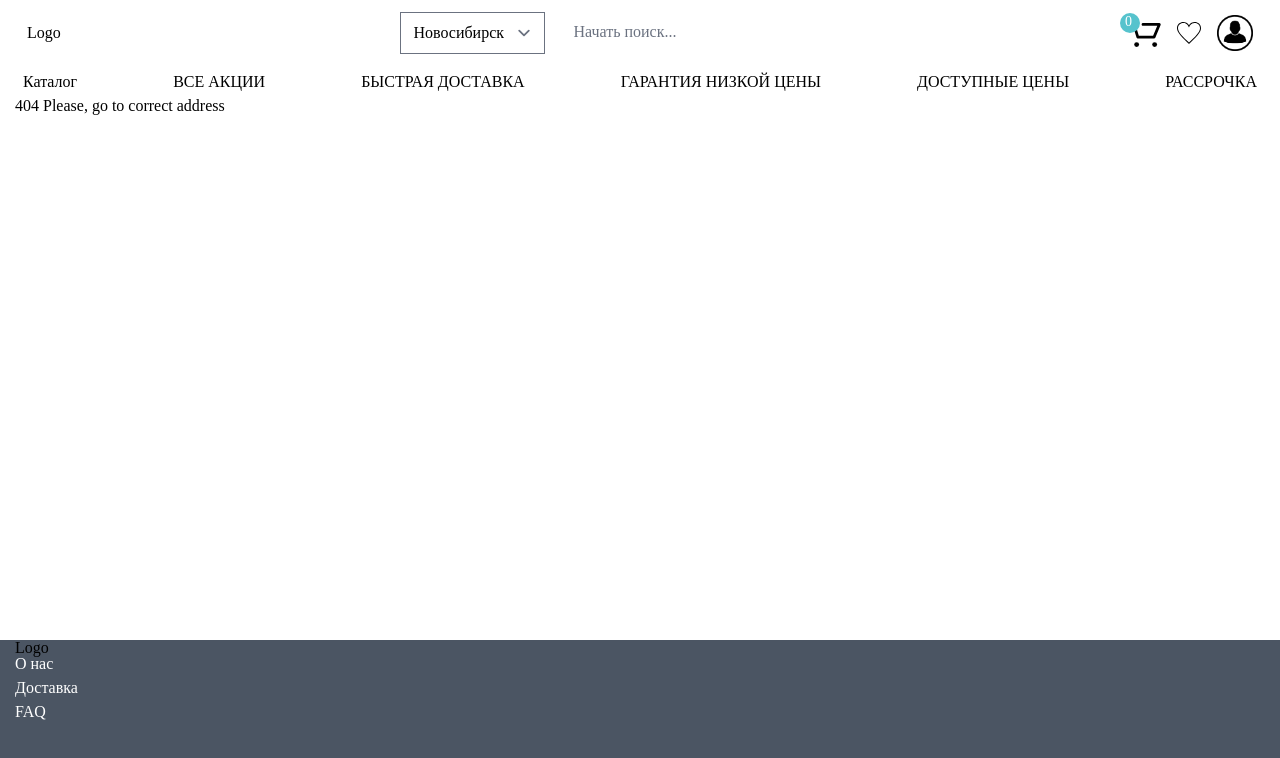
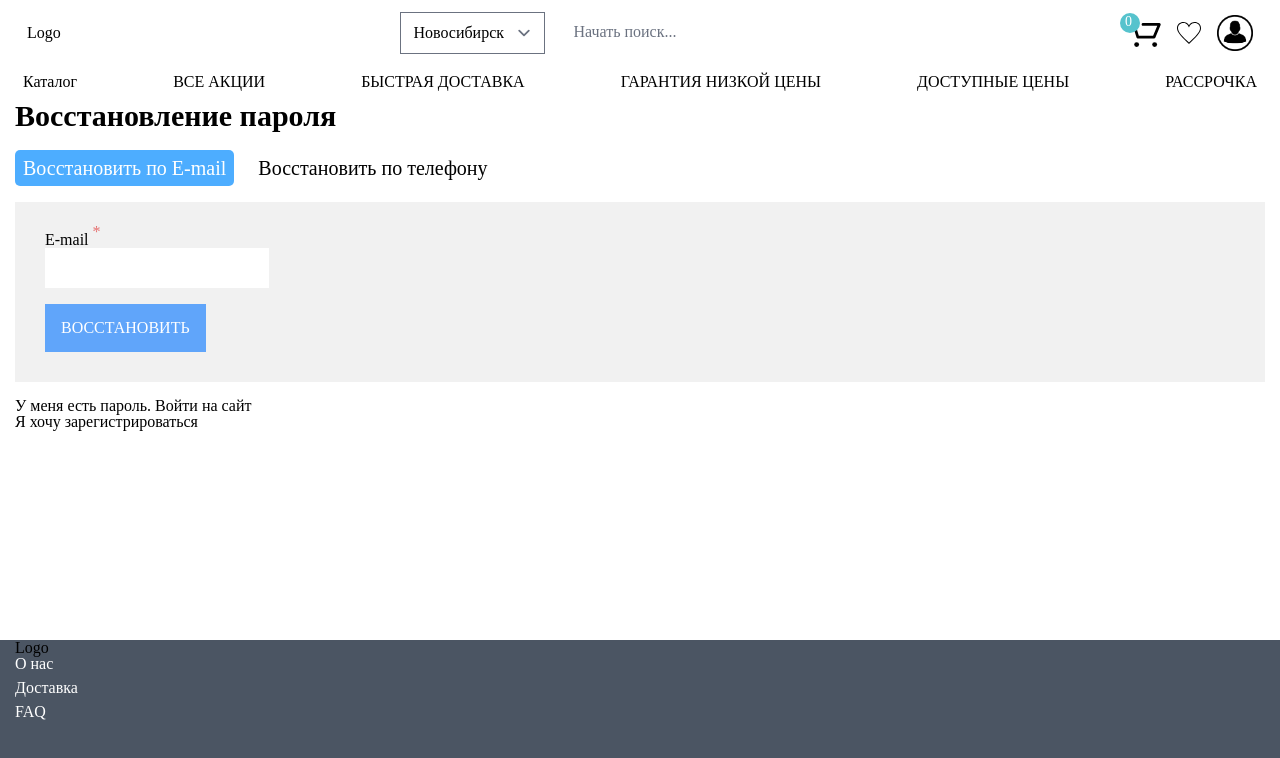
Before and after one commit to miirsery/electronic-store-V2, a Vue app: page /password-recovery in a window 1280 px wide. Before the commit this address had no page. Shown: the top 758 px of the page. Built offline with nearby package versions, Linux system fonts and the light colour scheme; what vue3-lazyload would draw is missing.

Commit message:
added password recovery page

```diff
--- a/src/components/Header.vue
+++ b/src/components/Header.vue
@@ -48,7 +48,7 @@
               type="button"
               class="actions__link icon"
               data-micromodal-trigger="modal-1"
-              @click="showModal = true"
+              @click="toggleModal"
             >
               <img src="../assets/avatar.png" alt="logo" />
             </button>
@@ -56,11 +56,11 @@
         </ul>
         <auth
           :show-modal="showModal && isUser.isAuth === false"
-          @close="showModal = !showModal"
+          @close="toggleModal"
         />
         <profile-settings
           :show-modal="showModal && isUser.isAuth !== false"
-          @close="showModal = !showModal"
+          @close="toggleModal"
         />
       </div>
     </div>
@@ -79,18 +79,23 @@ export default {
   data() {
     return {
       favoriteImgUrl: require("../assets/heart.svg"),
-      cartImgUrl: require("../assets/cart.svg"),
-      showModal: false,
-      showSettingsModal: false
+      cartImgUrl: require("../assets/cart.svg")
     };
+  },
+  methods: {
+    toggleModal() {
+      this.$store.dispatch("toggleModal")
+    }
   },
   computed: {
     ...mapGetters("cart", { cartCnt: "length" }),
     isUser() {
       return this.$store.state.user;
+    },
+    showModal() {
+      return this.$store.state.showAuthModal;
     }
   }
-
 };
 </script>
 
--- a/src/components/forrms/Auth.vue
+++ b/src/components/forrms/Auth.vue
@@ -47,7 +47,12 @@
                   success-message="Nice and secure!"
                 />
 
-                <router-link to="/" class="button mb-4 block">Забыли пароль?</router-link>
+                <router-link
+                  :to="{ name: 'passwordRecovery' }"
+                  @click="$emit('close')"
+                  class="button mb-4 block">
+                  Забыли пароль?
+                </router-link>
                 <button
                   class="submit-btn bg-indigo-400 pt-2 pb-2 pr-4 pl-4 text-xl text-white font-bold uppercase hover:bg-indigo-500"
                   type="submit"
@@ -218,7 +223,7 @@ export default {
       localStorage.setItem("tokenData", JSON.stringify(token.token));
       instance.defaults.headers.common[
         "Authorization"
-      ] = `Bearer ${token.token}`;
+        ] = `Bearer ${token.token}`;
       await this.test();
       this.$store.dispatch(
         "user/setUser",
--- a/src/routes.js
+++ b/src/routes.js
@@ -53,6 +53,11 @@ const routes = [
     component: () => import("@/views/accountSettings")
   },
   {
+    path: "/password-recovery",
+    name: "passwordRecovery",
+    component: () => import("@/views/passwordRecovery")
+  },
+  {
     path: "/:PathMatch(.*)*",
     name: "errorPage",
     component: () => import("@/views/ePage")
--- a/src/store/index.js
+++ b/src/store/index.js
@@ -12,12 +12,13 @@ export default createStore({
     categories,
     products,
     fullCategories,
-    user,
+    user
   },
   state() {
     return {
       showLoading: false,
-      isAuth: false
+      isAuth: false,
+      showAuthModal: false
     };
   },
 
@@ -25,7 +26,14 @@ export default createStore({
     [LOADING_SPINNER_SHOW_MUTATIONS](state, payload) {
       state.showLoading = payload;
     },
-
+    TOGGLE_MODAL(state) {
+      state.showAuthModal = !state.showAuthModal;
+    }
   },
-  strict: process.env.NODE_ENV !== "production",
+  actions: {
+    toggleModal({ commit }) {
+      commit("TOGGLE_MODAL");
+    }
+  },
+  strict: process.env.NODE_ENV !== "production"
 });
--- a/src/views/passwordRecovery.vue
+++ b/src/views/passwordRecovery.vue
@@ -1,15 +1,89 @@
 <template>
   <div class="password-recovery">
-    <h2 class="password-recovery__title title">Восстановление пароля</h2>
+    <h2 class="password-recovery__title font-bold text-3xl">
+      Восстановление пароля
+    </h2>
+    <div class="password-recovery__wrapper">
+      <div class="password-recovery__tabs flex items-center mb-4 mt-4">
+        <button
+          @click="toggleType"
+          :disabled="!phone"
+          :class="{ active: !phone }"
+          class="password-recovery__tab text-xl block mr-4 pt-1 pb-1 pl-2 pr-2"
+        >
+          Восстановить по E-mail
+        </button>
+        <button
+          :disabled="phone"
+          @click="toggleType"
+          class="password-recovery__tab text-xl block pt-1 pb-1 pl-2 pr-2"
+          :class="{ active: phone }"
+        >
+          Восстановить по телефону
+        </button>
+      </div>
+      <div class="password-recovery__content">
+        <form class="password-recovery__email" v-if="!phone">
+          <label class="password-recovery__label" for="email">E-mail <sup>*</sup></label>
+          <input id="email" class="password-recovery__input mb-4" type="text" />
+          <button type="button" class="text-white bg-blue-400 block p-4 uppercase bold">Восстановить</button>
+        </form>
+        <form class="password-recovery__phone" v-else>
+          <label class="password-recovery__label" for="phone">Phone <sup>*</sup></label>
+          <input id="phone" class="password-recovery__input mb-4" type="text" />
+          <button type="button" class="text-white bg-blue-400 block p-4 uppercase bold">Восстановить</button>
+        </form>
+        <div class="password-recovery__actions mt-4">
+          <a href="/" class="block">У меня есть пароль. Войти на сайт</a>
+          <button @click="toggleModal" type="button" class="block">
+            Я хочу зарегистрироваться
+          </button>
+        </div>
+      </div>
+    </div>
   </div>
 </template>
 
 <script>
 export default {
-
+  data() {
+    return {
+      phone: false
+    };
+  },
+  methods: {
+    toggleType() {
+      console.log(this.phone);
+      this.phone = !this.phone;
+    },
+    toggleModal() {
+      this.$store.dispatch("toggleModal");
+    }
+  }
 };
 </script>
 
-<style scoped lang="ts">
+<style scoped lang="sass">
+.password-recovery
+  &__tab
+    border-radius: 5px
+    transition: all 200ms ease-in-out
 
+    &.active
+      transition: all 200ms ease-in-out
+      background-color: rgba(51, 161, 255, 0.87)
+      color: #fff
+
+    &:hover
+      background-color: rgba(119, 193, 255, 0.44)
+      color: #fff
+
+  &__email,
+  &__phone
+    background-color: rgba(210, 210, 210, 0.3)
+    padding: 30px
+
+  &__label
+    sup
+      color: rgba(226, 65, 65, 0.73)
 </style>
```
